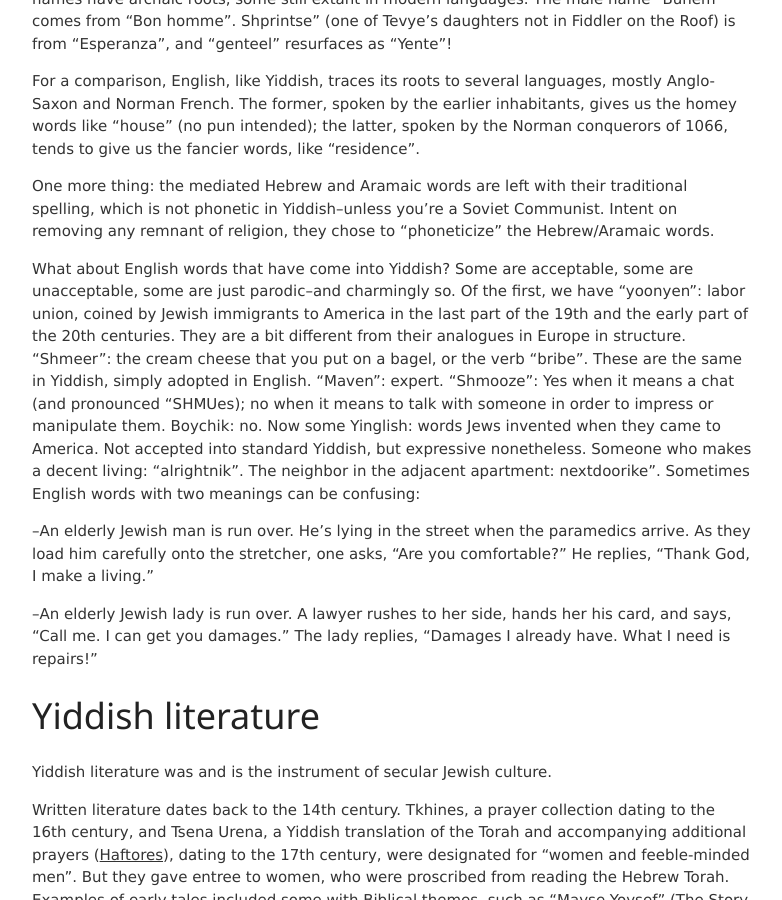
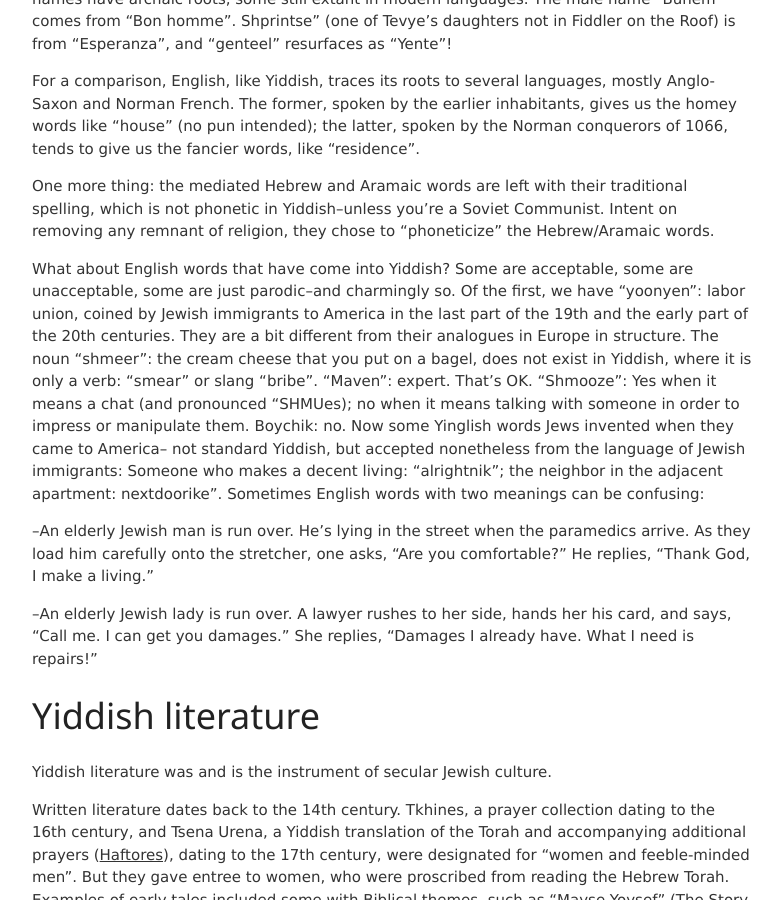
Before and after one commit to jvmallow/jvmallow.github.io, a Jekyll site: the page built from _posts/2025-05-31-Yiddish.md, in a window 1280 px wide and 900 px high, scrolled down 2811 px. Shown: the whole window, without its empty margins (248-1030 px from the left). Built offline with Jekyll 4.4.1, drawn with Linux system fonts in a browser that asks for light colours; a script that is not in the unit is left out.

Commit message:
Update 2025-05-31-Yiddish.md

```diff
--- a/_posts/2025-05-31-Yiddish.md
+++ b/_posts/2025-05-31-Yiddish.md
@@ -39,13 +39,13 @@ For a comparison, English, like Yiddish, traces its roots to several languages,
 
 One more thing: the mediated Hebrew and Aramaic words are left with their traditional spelling, which is not phonetic in Yiddish--unless you're a Soviet Communist. Intent on removing any remnant of religion, they chose to "phoneticize" the Hebrew/Aramaic words.
 
-What about English words that have come into Yiddish? Some are acceptable, some are unacceptable, some are just parodic--and charmingly so. Of the first, we have "yoonyen": labor union, coined by Jewish immigrants to America in the last part of the 19th and the early part of the 20th centuries. They are a bit different from their analogues in Europe in structure. "Shmeer": the cream cheese that you put on a bagel, or the verb "bribe". These are the same in Yiddish, simply adopted in English.  "Maven": expert.  "Shmooze": Yes when it means a chat (and pronounced "SHMUes); no when it means to talk with someone in order to impress or manipulate them.  Boychik: no. Now some Yinglish: words Jews invented when they came to America.  Not accepted into standard Yiddish, but expressive nonetheless. Someone who makes a decent living: "alrightnik". The neighbor in the adjacent apartment: nextdoorike". Sometimes English words with two meanings can be confusing:
+What about English words that have come into Yiddish? Some are acceptable, some are unacceptable, some are just parodic--and charmingly so. Of the first, we have "yoonyen": labor union, coined by Jewish immigrants to America in the last part of the 19th and the early part of the 20th centuries. They are a bit different from their analogues in Europe in structure. The noun "shmeer": the cream cheese that you put on a bagel, does not exist in Yiddish, where it is only a verb: "smear" or slang "bribe". "Maven": expert. That's OK.  "Shmooze": Yes when it means a chat (and pronounced "SHMUes); no when it means talking with someone in order to impress or manipulate them.  Boychik: no. Now some Yinglish words Jews invented when they came to America-- not standard Yiddish, but accepted nonetheless from the language of Jewish immigrants: Someone who makes a decent living: "alrightnik"; the neighbor in the adjacent apartment: nextdoorike". Sometimes English words with two meanings can be confusing:
 
 --An elderly Jewish man is run over. He’s lying in the street when the paramedics arrive. As they load him carefully onto the stretcher, one asks, “Are you comfortable?”
 He replies, “Thank God, I make a living.”
 
 --An elderly Jewish lady is run over. A lawyer rushes to her side, hands her his card, and says, “Call me. I can get you damages.”
-The lady replies, “Damages I already have. What I need is repairs!”
+She replies, “Damages I already have. What I need is repairs!”
 
 # Yiddish literature
 
```
